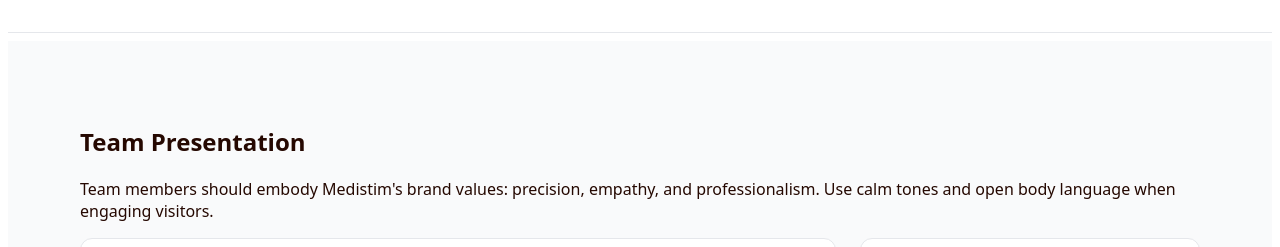
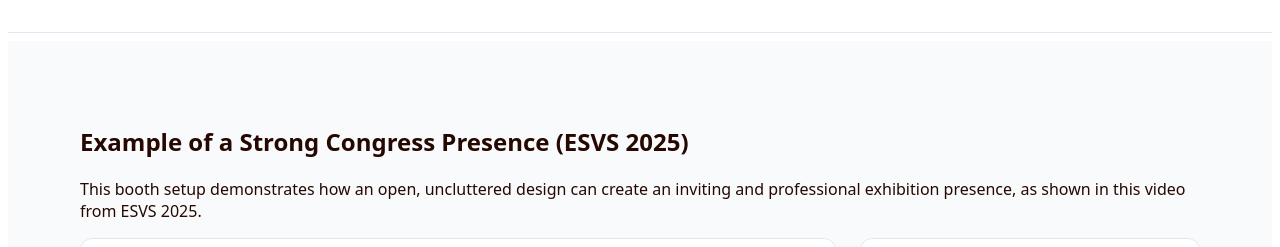
Before and after one commit to Camillasoy/medistim-exhibition-guide, a React (Vite) app: page / in a window 1280 px wide. Shown: the part 5420-5667 px from the top of the page. Built offline with nearby package versions, Linux system fonts and the light colour scheme; grey boxes are pictures that could not be loaded.

Commit message:
Update App.jsx

```diff
--- a/src/App.jsx
+++ b/src/App.jsx
@@ -105,8 +105,8 @@
   webshopUrl: "https://medistim.apogeestorefront.com/storefront/index.ep",
 
   // Team
-  teamTitle: "Team Presentation",
-  teamDescription: "Team members should embody Medistim's brand values: precision, empathy, and professionalism. Use calm tones and open body language when engaging visitors.",
+  teamTitle: "Example of a Strong Congress Presence (ESVS 2025)",
+  teamDescription: "This booth setup demonstrates how an open, uncluttered design can create an inviting and professional exhibition presence, as shown in this video from ESVS 2025.",
   teamImageSrc: "https://images.unsplash.com/photo-1591115765373-5207764f72e7?w=800&q=80",
 
   engagementTitle: "Visitor Engagement",
```
